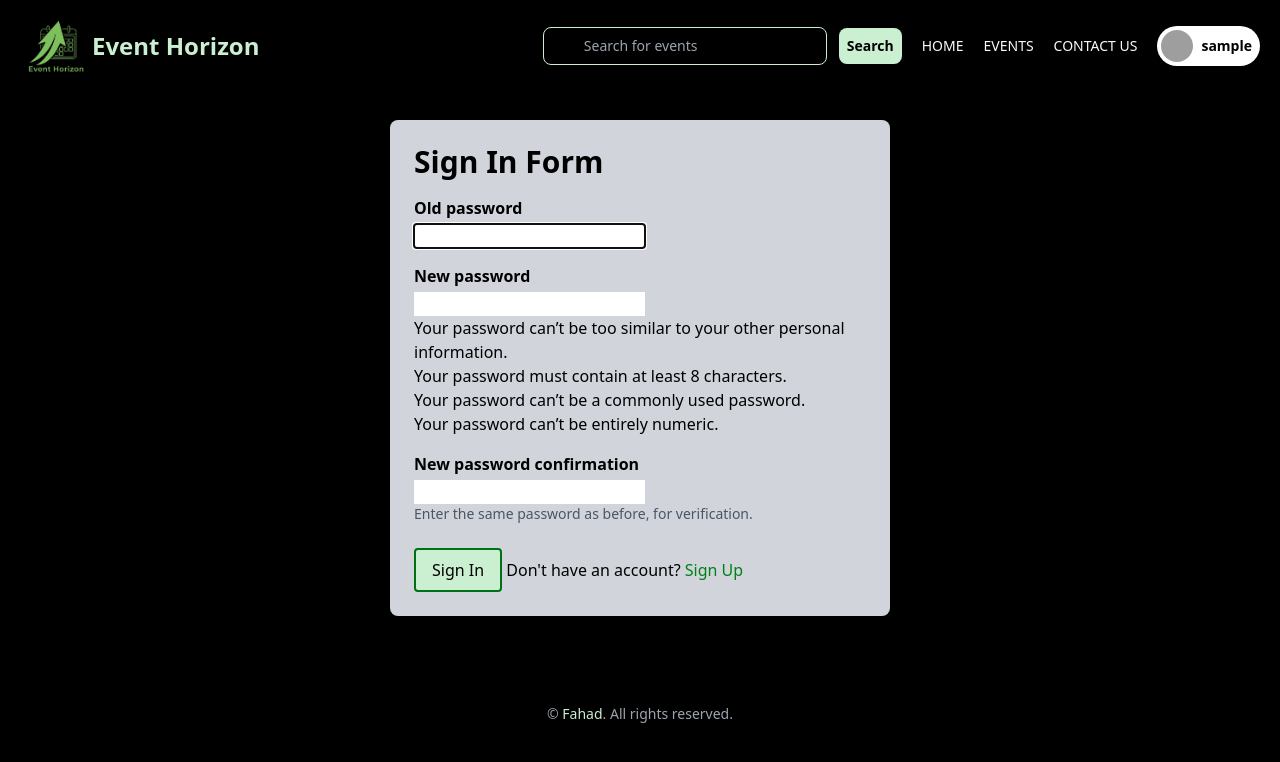
After one commit to MohammadFahad1/Django-Assignment-1-Event-Management-System, a Django app: page /users/password-change/ in a window 1280 px wide. The commit adds this page. Shown: the top 762 px of the page. Run offline with Django 5.2, Linux system fonts and the light colour scheme; the visitor is signed in with stand-in values (Sample User, id 1); grey boxes are pictures that could not be loaded.

Commit message:
Working with password change views

```diff
--- a/events/templates/dashboard/dashboard.html
+++ b/events/templates/dashboard/dashboard.html
@@ -96,7 +96,8 @@
                 </button>
                 <ul class="absolute top-16 mt-1 right-4 bg-white shadow rounded w-48 text-right hidden" id="profile-menu">
                     <li class="w-full text-center shadow"><a href="{% url 'profile' %}" class="text-blue-500 px-2 py-2 hover:text-red-500 block">Profile</a></li>
-                    {% comment %} <li><a href="{% url 'change-password' %}">Change Password</a></li> {% endcomment %}
+                    <li class="w-full text-center shadow"><a href="{% url 'dashboard' %}" class="text-blue-500 px-2 py-2 hover:text-red-500 block">Dashboard</a></li>
+                    <li class="w-full text-center shadow"><a href="{% url 'password-change' %}" class="text-blue-500 px-2 py-2 hover:text-red-500 block">Change Password</a></li>
                     <li class="w-full text-center shadow">
                         <form action="{% url 'sign-out' %}" method="post">
                             {% csrf_token %}
--- a/events/templates/header_navbar.html
+++ b/events/templates/header_navbar.html
@@ -1,7 +1,7 @@
 {% load static %} {% comment %} Header Section Starts {% endcomment %}
 <header class="mt-3 sticky top-0 z-10 bg-black">
   <nav
-    class="text-slate-50 flex flex-col justify-between items-center md:justify-between md:flex-row sticky top-0 left-0"
+    class="text-slate-50 flex flex-col justify-between items-center md:justify-between md:flex-row md:items-center sticky top-0 left-0"
   >
     {% comment %} Logo {% endcomment %}
     <a href="/">
@@ -38,20 +38,22 @@
       <a href="{% url 'home_page' %}#contact" class="hover:text-[#CAEFD1]">CONTACT US</a>
 
       {% if request.user.is_authenticated %}
-      <a
-        href="/dashboard"
-        class="hover:text-[#CAEFD1] bg-blue-600 text-white rounded-lg px-2 py-1"
-        >DASHBOARD</a
-      >
-      <form action="{% url 'sign-out' %}" method="post">
-        {% csrf_token %}
-        <button
-          type="submit"
-          class="bg-orange-400 px-2 py-1 rounded hover:text-blue-500"
-        >
-          LOGOUT
-        </button>
-      </form>
+        <div class="flex justify-end">
+            <button href="{% url 'profile' %}" class="flex items-center gap-2 p-1 bg-white rounded-full font-bold duration-200 shadow text-black pe-2" id="profile-button" onclick="document.getElementById('profile-menu').classList.toggle('hidden')">
+                <img src="https://fahadbd.com/images/me.jpg" alt="user" class="w-8 h-8 rounded-full">
+                <span>{{ request.user.username }}</span>
+            </button>
+            <ul class="absolute top-16 mt-1 right-4 bg-white shadow rounded w-48 text-right hidden" id="profile-menu">
+                <li class="w-full text-center shadow"><a href="{% url 'profile' %}" class="text-blue-500 px-2 py-2 hover:text-red-500 block">Profile</a></li>
+                <li class="w-full text-center shadow"><a href="{% url 'dashboard' %}" class="text-blue-500 px-2 py-2 hover:text-red-500 block">Dashboard</a></li>
+                <li class="w-full text-center shadow">
+                    <form action="{% url 'sign-out' %}" method="post">
+                        {% csrf_token %}
+                        <button type="submit" class="text-blue-500 px-2 py-2 hover:text-red-500 block w-full text-center shadow">Sign Out</button>
+                    </form>
+                </li>
+            </ul>
+        </div>
       {% else %}
       <a
         href="{% url 'sign-in' %}"
--- a/static/css/output.css
+++ b/static/css/output.css
@@ -1328,6 +1329,10 @@ video {
 
 .pt-6 {
   padding-top: 1.5rem;
+}
+
+.pe-2 {
+  padding-inline-end: 0.5rem;
 }
 
 .text-left {
@@ -1543,15 +1553,16 @@ video {
 .text-yellow-500 {
   --tw-text-opacity: 1;
   color: rgb(234 179 8 / var(--tw-text-opacity, 1));
-}
-
-.text-blue-500 {
-  --tw-text-opacity: 1;
-  color: rgb(59 130 246 / var(--tw-text-opacity, 1));
 }
 
 .opacity-50 {
   opacity: 0.5;
+}
+
+.shadow {
+  --tw-shadow: 0 1px 3px 0 rgb(0 0 0 / 0.1), 0 1px 2px -1px rgb(0 0 0 / 0.1);
+  --tw-shadow-colored: 0 1px 3px 0 var(--tw-shadow-color), 0 1px 2px -1px var(--tw-shadow-color);
+  box-shadow: var(--tw-ring-offset-shadow, 0 0 #0000), var(--tw-ring-shadow, 0 0 #0000), var(--tw-shadow);
 }
 
 .shadow-lg {
@@ -1569,18 +1580,6 @@ video {
 .shadow-xl {
   --tw-shadow: 0 20px 25px -5px rgb(0 0 0 / 0.1), 0 8px 10px -6px rgb(0 0 0 / 0.1);
   --tw-shadow-colored: 0 20px 25px -5px var(--tw-shadow-color), 0 8px 10px -6px var(--tw-shadow-color);
-  box-shadow: var(--tw-ring-offset-shadow, 0 0 #0000), var(--tw-ring-shadow, 0 0 #0000), var(--tw-shadow);
-}
-
-.shadow {
-  --tw-shadow: 0 1px 3px 0 rgb(0 0 0 / 0.1), 0 1px 2px -1px rgb(0 0 0 / 0.1);
-  --tw-shadow-colored: 0 1px 3px 0 var(--tw-shadow-color), 0 1px 2px -1px var(--tw-shadow-color);
-  box-shadow: var(--tw-ring-offset-shadow, 0 0 #0000), var(--tw-ring-shadow, 0 0 #0000), var(--tw-shadow);
-}
-
-.shadow-sm {
-  --tw-shadow: 0 1px 2px 0 rgb(0 0 0 / 0.05);
-  --tw-shadow-colored: 0 1px 2px 0 var(--tw-shadow-color);
   box-shadow: var(--tw-ring-offset-shadow, 0 0 #0000), var(--tw-ring-shadow, 0 0 #0000), var(--tw-shadow);
 }
 
@@ -1795,6 +1794,10 @@ video {
     flex-direction: column;
   }
 
+  .md\:items-center {
+    align-items: center;
+  }
+
   .md\:justify-between {
     justify-content: space-between;
   }
--- /dev/null
+++ b/users/templates/accounts/password_change.html
@@ -0,0 +1,59 @@
+{% load static %}
+<!DOCTYPE html>
+<html lang="en">
+  <head>
+    <meta charset="UTF-8" />
+    <meta name="viewport" content="width=device-width, initial-scale=1.0" />
+    <link rel="stylesheet" href="{% static 'css/output.css' %}">
+    <title>EVMS - Password Change Form</title>
+  </head>
+  <body class="px-5 bg-black">
+    {% include 'header_navbar.html' %}
+    <div class="max-w-[500px] mx-auto p-6 bg-gray-300 rounded-lg mt-10">
+      {% comment %} Sign In Form Section Starts {% endcomment %}
+      <h1 class="text-3xl font-bold mb-4">Sign In Form</h1>
+      <ul>
+        {% for message in messages %}
+        <li
+          class="{% if message.tags == 'error' %}text-red-500{% endif %} {% if message.tags == 'success' %}text-green-500{% endif %} font-bold text-xl"
+        >
+          {{message}}
+        </li>
+        {% endfor %}
+      </ul>
+
+      {% for error in form.non_field_errors %}
+        <div class="text-red-500 font-bold mb-2">
+          {{ error }}
+        </div>
+      {% endfor %}
+
+      <form action="" method="post">
+        {% csrf_token %}
+
+        {% for field in form %}
+          {% if field.errors %}
+            <div class="text-red-500 mb-2">{{ field.errors|striptags }}</div>
+          {% endif %}
+          <div class="mb-4">
+            <label for="{{ field.id_for_label }}" class="block font-bold mb-1">{% if field.field.required %}{% endif %}{{ field.label }}</label>
+            {{ field }}
+            {% if field.help_text %}
+              <p class="text-sm text-gray-600">{{ field.help_text }}</p>
+            {% endif %}
+          </div>
+        {% endfor %}
+
+        <button
+          type="submit"
+          class="py-2 px-4 bg-[#CAEFD1] text-black rounded mt-2 border-2 border-[#017015]"
+        >
+          Sign In
+        </button>
+        Don't have an account?
+        <a href="{% url 'sign-up' %}" class="text-[#018018]">Sign Up</a>
+      </form>
+    </div>
+    {% include 'footer.html' %}
+  </body>
+</html>
--- a/users/urls.py
+++ b/users/urls.py
@@ -1,7 +1,7 @@
 from django.urls import path
 from users.views import activate_user, create_group, sign_up, SignInView, user_list, assign_role, group_list, delete_group, ProfileView
 from core.views import no_access
-from django.contrib.auth.views import LogoutView
+from django.contrib.auth.views import LogoutView, PasswordChangeView, PasswordChangeDoneView
 
 urlpatterns = [
     path('sign-up/', sign_up, name="sign-up"),
@@ -15,4 +15,6 @@ urlpatterns = [
     path('admin/group/<int:group_id>/delete/', delete_group, name='delete-group'),
     path('activate/<int:user_id>/<str:token>/', activate_user, name="activate-user"),
     path('profile/', ProfileView.as_view(), name="profile"),
+    path('password-change/', PasswordChangeView.as_view(template_name="accounts/password_change.html"), name="password-change"),
+    path('password-change/done/', PasswordChangeDoneView.as_view(), name="password-change-done")
 ]
```
Also changed, not shown: other parts of static/css/output.css (+26 -20 lines).
